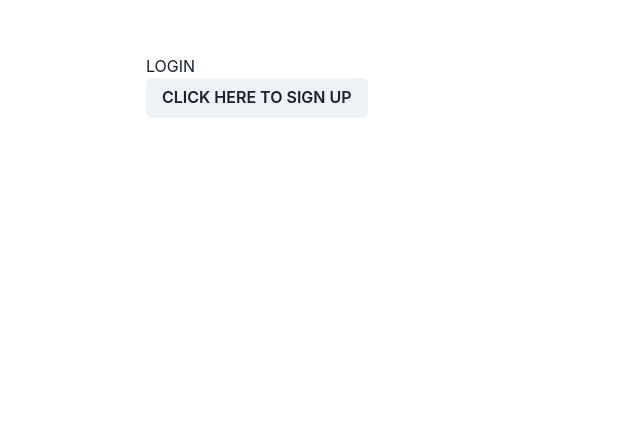
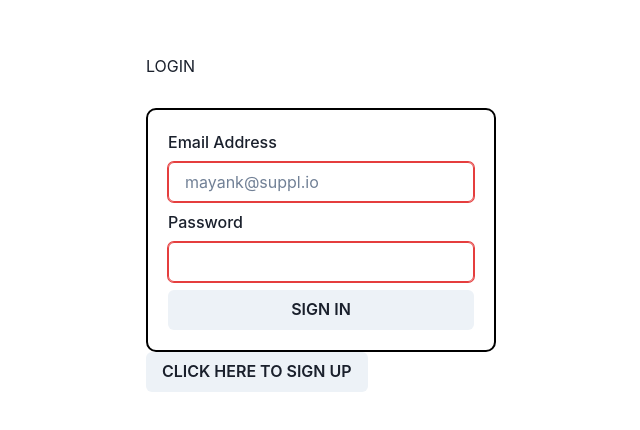
Before and after one commit to marcusbory/supplio, a React (Create React App) app: page / in a window 1280 px wide. Shown: the part 106-536 px from the top of the page, without its empty margins (319-959 px from the left). Built offline with nearby package versions, Linux system fonts and the light colour scheme; no server answers.

Commit message:
Add login feature

```diff
--- a/package.json
+++ b/package.json
@@ -14,8 +14,9 @@
     "react": "^18.2.0",
     "react-dom": "^18.2.0",
     "react-router-dom": "^6.3.0",
-    "react-scripts": "5.0.1",
-    "web-vitals": "^2.1.4"
+    "react-scripts": "^5.0.1",
+    "web-vitals": "^2.1.4",
+    "yarn": "^1.22.19"
   },
   "scripts": {
     "start": "react-scripts start",
--- a/src/components/Auth/Login.jsx
+++ b/src/components/Auth/Login.jsx
@@ -1,18 +1,67 @@
-import React from 'react'
+import React, { useState } from 'react'
 import { PageWrapper } from '../common/PageWrapper'
-import { Box, Button } from '@chakra-ui/react'
+import { Box, Stack, FormControl, FormLabel, FormHelperText, Input, Button, Alert, AlertIcon, AlertTitle } from '@chakra-ui/react'
+import '../../styles/form.css'
+import { useAuth } from '../../contexts/AuthContext'
 import { useNavigate } from 'react-router-dom'
-import { useAuth } from '../../contexts/AuthContext'
 
 export function Login() {
-  const { currentUser } = useAuth()
-  console.log(currentUser)
+  const [email, setEmail] = useState('')
+  const [password, setPassword] = useState('')
+  const { login, loading, setLoading } = useAuth()
+  const [error, setError] = useState('')
   let navigate = useNavigate()
+
+  const isError = (input) => {
+    return input === ''
+  }
+
+  const handleSubmit = async (e) => {
+    e.preventDefault()
+    setLoading(true)
+    try {
+      await login(email, password)
+      .then((userCredential) => {
+        // Signed in
+        const user = userCredential.user;
+        console.log(user)
+      })
+      setTimeout(() => {
+        navigate('/home')
+      }, 500)
+    } catch (error) {
+      setError(error.message)
+      console.log(error)
+    }
+  }
 
 
   return (
     <PageWrapper>
       LOGIN
+      <Box className="form-box">
+        <Stack direction="column">
+          {error &&
+            <Alert status='error'>
+              <AlertIcon />
+              <AlertTitle>{error}</AlertTitle>
+            </Alert>
+          }
+          <FormControl isInvalid={isError(email)}>
+            <FormLabel htmlFor='email'>Email Address</FormLabel>
+            <Input required id='email' type='email' placeholder='mayank@suppl.io'
+              onChange={(e) => setEmail(e.target.value)} />
+          </FormControl>
+          <FormControl isInvalid={isError(password)}>
+            <FormLabel htmlFor='text'>Password</FormLabel>
+            <Input id='password' type='password' required
+              onChange={(e) => setPassword(e.target.value)} />
+          </FormControl>
+          <Button disabled={loading} w="100%" onClick={(e) => handleSubmit(e)}>
+            SIGN IN
+          </Button>
+        </Stack>
+      </Box>
       <Box>
         <Button onClick={() => navigate("/signup")}>
           CLICK HERE TO SIGN UP
--- a/src/components/Pages/HomePage.jsx
+++ b/src/components/Pages/HomePage.jsx
@@ -5,6 +5,7 @@ import { useAuth } from "../../contexts/AuthContext"
 
 export const HomePage = () => {
   const { currentUser } = useAuth()
+  //react homepage
 
   // if (!currentUser) {
   //   return <Navigate to="/" />
```
Also changed, not shown: 2 other files (tests, documents, lock files or other folders).
